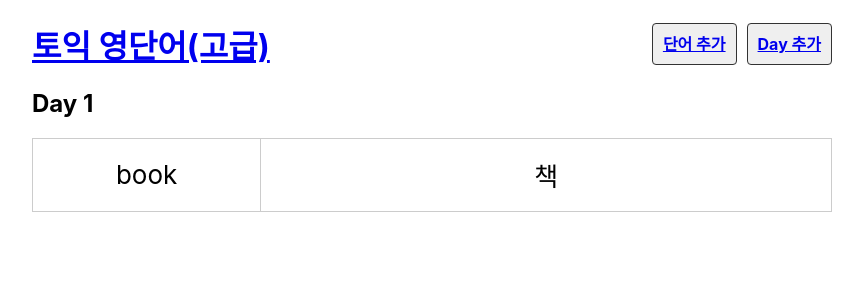
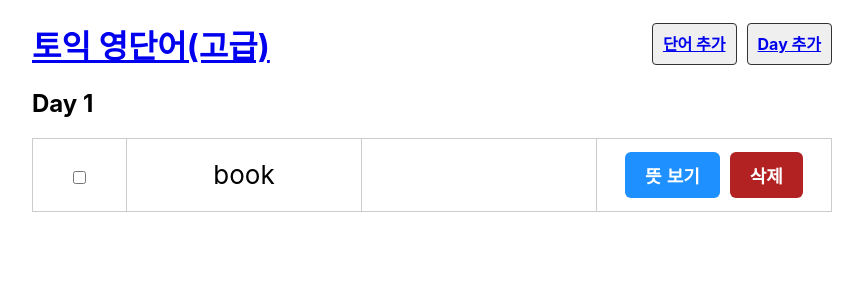
Before and after one commit to devmk1090/React-Basic, a React (Create React App) app: page /day/1 in a window 1280 px wide. Shown: the top 300 px of the page, without its empty margins (208-1071 px from the left). Built offline with nearby package versions, Linux system fonts and the light colour scheme.

Commit message:
simple project (3) - useState를 이용해서 상태관리

```diff
--- a/src/component/Day.js
+++ b/src/component/Day.js
@@ -1,5 +1,6 @@
 import dummy from "../db/data.json";
 import { useParams } from "react-router-dom";
+import Word from "./Word";
 
 export default function Day() {
 
@@ -13,10 +14,7 @@
             <table>
                 <tbody>
                     {wordList.map(word => (
-                        <tr key={word.id}>
-                            <td>{word.eng}</td>
-                            <td>{word.kor}</td>
-                        </tr>
+                      <Word word={word} key={word.id} />
                     ))}
                 </tbody>
             </table>
--- /dev/null
+++ b/src/component/Word.js
@@ -0,0 +1,29 @@
+import { useState } from "react";
+
+export default function Word({ word }) {
+
+    const [isShow, setIsShow] = useState(false);
+    const [isDone, setIsDone] = useState(word.isDone);
+
+    function toggleShow() {
+        setIsShow(!isShow);
+    }
+
+    function toggleDone() {
+        setIsDone(!isDone);
+    }
+
+    return (
+        <tr className={isDone ? "off" : ""}>
+            <td>
+                <input type="checkbox" checked={isDone} onChange={toggleDone} />
+            </td>
+            <td>{word.eng}</td>
+            <td>{isShow && word.kor}</td>
+            <td>
+                <button onClick={toggleShow}>뜻 {isShow ? '숨기기' : '보기'}</button>
+                <button className="btn_del">삭제</button>
+            </td>
+        </tr>
+    );
+}
```
Also changed, not shown: src/component/DayList.js (line endings or trailing spaces).
